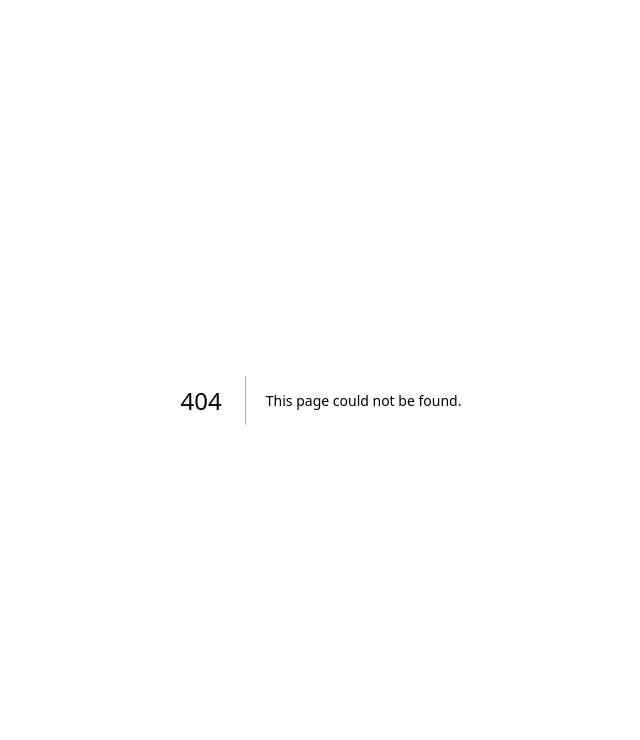
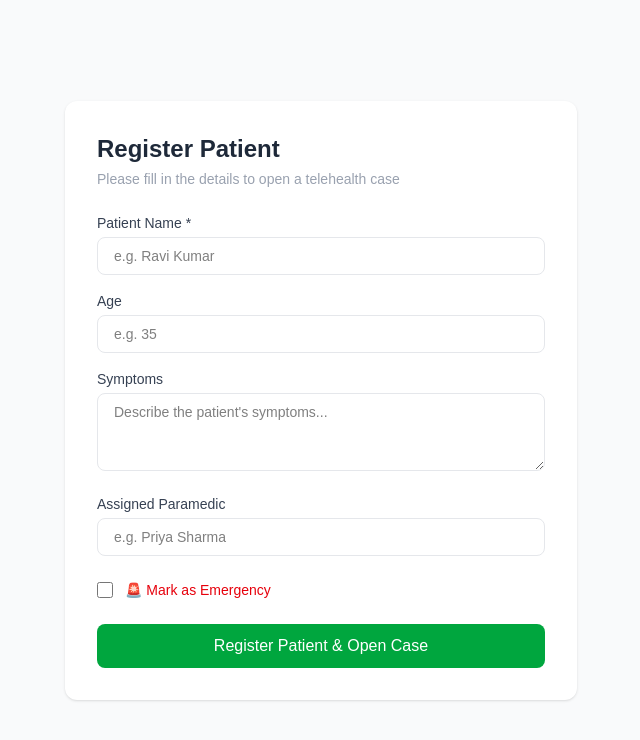
Before and after one commit to AahanaGul14/care-console, a Next.js app: page /register in a window 1280 px wide. Before the commit this address had no page. Shown: the top 740 px of the page, without its empty margins (319-959 px from the left). Built offline with nearby package versions, Linux system fonts and the light colour scheme.

Commit message:
Registeration added

```diff
--- a/app/layout.tsx
+++ b/app/layout.tsx
@@ -1,4 +1,4 @@
-import type { Metadata } from "next";
+/*import type { Metadata } from "next";
 import { Geist, Geist_Mono } from "next/font/google";
 import "./globals.css";
 
@@ -30,4 +30,21 @@ export default function RootLayout({
       <body className="min-h-full flex flex-col">{children}</body>
     </html>
   );
+}*/
+
+'use client';
+import { ApolloProvider } from '@apollo/client';
+import { client } from '@/lib/apollo';
+import './globals.css';
+
+export default function RootLayout({ children }: { children: React.ReactNode }) {
+  return (
+    <html lang="en">
+      <body>
+        <ApolloProvider client={client}>
+          {children}
+        </ApolloProvider>
+      </body>
+    </html>
+  );
 }
--- /dev/null
+++ b/app/register/page.tsx
@@ -0,0 +1,157 @@
+'use client';
+import { useState } from 'react';
+import { useMutation } from '@apollo/client';
+import { useRouter } from 'next/navigation';
+import { CREATE_PATIENT, CREATE_CASE } from '@/lib/queries';
+
+export default function RegisterPage() {
+  const router = useRouter();
+  const [form, setForm] = useState({
+    name: '',
+    age: '',
+    symptoms: '',
+    emergency_flag: false,
+    assigned_paramedic: '',
+  });
+  const [submitted, setSubmitted] = useState(false);
+  const [error, setError] = useState('');
+
+  const [createPatient, { loading: creatingPatient }] = useMutation(CREATE_PATIENT);
+  const [createCase, { loading: creatingCase }]       = useMutation(CREATE_CASE);
+
+  const loading = creatingPatient || creatingCase;
+
+  function handleChange(e: React.ChangeEvent<HTMLInputElement | HTMLTextAreaElement>) {
+    const target = e.target as HTMLInputElement;
+    setForm(prev => ({
+      ...prev,
+      [target.name]: target.type === 'checkbox' ? target.checked : target.value,
+    }));
+  }
+
+  async function handleSubmit(e: React.FormEvent) {
+    e.preventDefault();
+    setError('');
+
+    if (!form.name.trim()) {
+      setError('Patient name is required.');
+      return;
+    }
+
+    try {
+      // Step 1 — create the patient
+      const { data: patientData } = await createPatient({
+        variables: {
+          name: form.name,
+          age: form.age ? parseInt(form.age) : null,
+          symptoms: form.symptoms,
+          emergency_flag: form.emergency_flag,
+          assigned_paramedic: form.assigned_paramedic,
+        },
+      });
+
+      const patientId = patientData.insert_patients_one.id;
+
+      // Step 2 — create the telehealth case linked to that patient
+      await createCase({ variables: { patient_id: patientId } });
+
+      setSubmitted(true);
+    } catch (err: any) {
+      setError('Something went wrong. Check your Hasura connection.');
+      console.error(err);
+    }
+  }
+
+  if (submitted) {
+    return (
+      <div className="min-h-screen flex items-center justify-center bg-gray-50">
+        <div className="bg-white p-8 rounded-xl shadow text-center max-w-md w-full">
+          <div className="text-4xl mb-4">✅</div>
+          <h2 className="text-xl font-semibold text-black-800 mb-2">Patient Registered</h2>
+          <p className="text-gray-500 mb-6">Telehealth case created and workflow started.</p>
+          <button
+            onClick={() => { setForm({ name:'', age:'', symptoms:'', emergency_flag:false, assigned_paramedic:'' }); setSubmitted(false); }}
+            className="bg-blue-600 text-white px-6 py-2 rounded-lg hover:bg-blue-700 transition"
+          >
+            Register Another Patient
+          </button>
+        </div>
+      </div>
+    );
+  }
+
+  return (
+    <div className="min-h-screen bg-gray-50 flex items-center justify-center p-4">
+      <div className="bg-white rounded-xl shadow p-8 w-full max-w-lg">
+
+        <h1 className="text-2xl font-semibold text-gray-800 mb-1">Register Patient</h1>
+        <p className="text-gray-400 text-sm mb-6"> Please fill in the details to open a telehealth case</p>
+
+        {error && (
+          <div className="bg-red-50 border border-red-200 text-red-600 text-sm rounded-lg px-4 py-3 mb-4">
+            {error}
+          </div>
+        )}
+
+        <form onSubmit={handleSubmit} className="space-y-4">
+
+          <div>
+            <label className="block text-sm font-medium text-gray-700 mb-1">Patient Name *</label>
+            <input
+              name="name" value={form.name} onChange={handleChange}
+              className="w-full border border-gray-200 rounded-lg px-4 py-2 text-sm  text-black focus:outline-none focus:ring-2 focus:ring-blue-500"
+              placeholder="e.g. Ravi Kumar"
+            />
+          </div>
+
+          <div>
+            <label className="block text-sm font-medium text-gray-700 mb-1">Age</label>
+            <input
+              name="age" value={form.age} onChange={handleChange} type="number"
+              className="w-full border border-gray-200 rounded-lg px-4 py-2 text-sm text-black focus:outline-none focus:ring-2 focus:ring-blue-500"
+              placeholder="e.g. 35"
+            />
+          </div>
+
+          <div>
+            <label className="block text-sm font-medium text-gray-700 mb-1">Symptoms</label>
+            <textarea
+              name="symptoms" value={form.symptoms} onChange={handleChange}
+              className="w-full border border-gray-200 rounded-lg px-4 py-2 text-sm text-black focus:outline-none focus:ring-2 focus:ring-blue-500"
+              placeholder="Describe the patient's symptoms..."
+              rows={3}
+            />
+          </div>
+
+          <div>
+            <label className="block text-sm font-medium text-gray-700 mb-1">Assigned Paramedic</label>
+            <input
+              name="assigned_paramedic" value={form.assigned_paramedic} onChange={handleChange}
+              className="w-full border border-gray-200 rounded-lg px-4 py-2 text-sm text-black focus:outline-none focus:ring-2 focus:ring-blue-500"
+              placeholder="e.g. Priya Sharma"
+            />
+          </div>
+
+          <div className="flex items-center gap-3 py-2">
+            <input
+              type="checkbox" name="emergency_flag" id="emergency"
+              checked={form.emergency_flag} onChange={handleChange}
+              className="w-4 h-4 accent-blue-500"
+            />
+            <label htmlFor="emergency" className="text-sm font-medium text-red-600">
+              🚨 Mark as Emergency
+            </label>
+          </div>
+
+          <button
+            type="submit" disabled={loading}
+            className="w-full bg-green-600 text-white py-2.5 rounded-lg font-medium hover:bg-blue-700 transition disabled:opacity-50 disabled:cursor-not-allowed"
+          >
+            {loading ? 'Registering...' : 'Register Patient & Open Case'}
+          </button>
+
+        </form>
+      </div>
+    </div>
+  );
+}
--- a/lib/apollo.ts
+++ b/lib/apollo.ts
@@ -1,7 +1,7 @@
 import { ApolloClient, InMemoryCache, HttpLink } from '@apollo/client';
 
 const httpLink = new HttpLink({
-  uri: 'http://172.31.34.113:8080/v1/graphql',
+  uri: 'http://localhost:8080/v1/graphql',
   headers: {
     'x-hasura-admin-secret': 'myadminsecretkey',
   },
```
